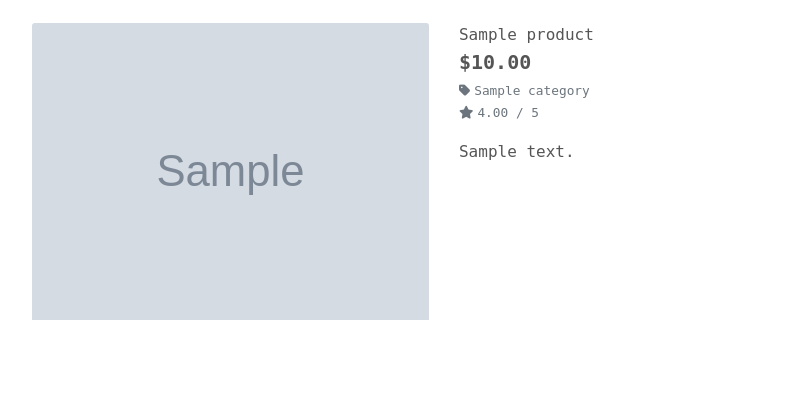
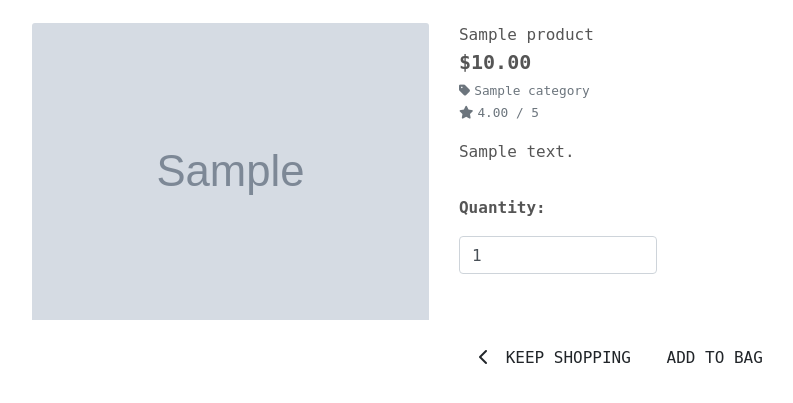
Before and after one commit to Code-Institute-Submissions/crwst, a Django app: page /products/1 in a window 1280 px wide. Shown: the part 189-592 px from the top of the page, without its empty margins (196-989 px from the left). Run offline with Django 3.2, Linux system fonts and the light colour scheme; tables that the repository leaves empty hold one stand-in row (values such as "Sample post"); grey boxes marked "Sample" are stand-in pictures; some libraries are stand-ins or nearby versions.

Commit message:
Add 'add to bag' functionality

```diff
--- a/bag/urls.py
+++ b/bag/urls.py
@@ -2,5 +2,7 @@ from django.urls import path
 from . import views
 
 urlpatterns = [
-    path('', views.view_bag, name='view_bag')
+    path('', views.view_bag, name='view_bag'),
+    path('add/<item_id>/', views.add_to_bag, name='add_to_bag'),
+
 ]
--- a/products/templates/products/product_detail.html
+++ b/products/templates/products/product_detail.html
@@ -47,6 +47,32 @@
                         <small class="text-muted">No Rating</small>
                     {% endif %}
                     <p class="mt-3">{{ product.description }}</p>
+                    <!-- Quantity options -->
+                    <form class="form" action="{% url 'add_to_bag' product.id %}" method="POST">
+                        {% csrf_token %}
+                        <div class="form-row">
+                            <div class="col-12">
+                                <p class="mt-3"><strong>Quantity:</strong></p>
+                                <div class="form-group w-50">
+                                    <div class="input-group">
+                                        <input class="form-control qty_input" type="number" name="quantity" value="1" min="1" max="99" data-item_id="{{ product.id }}" id="id_qty_{{ product.id }}">
+                                    </div>
+                                </div>
+                            </div>
+                            <!-- Add button and return shopping -->
+                            <div class="col-12">
+                                <a href="{% url 'products' %}" class="btn rounded-0 mt-5">
+                                    <span class="icon">
+                                        <i class="fas fa-chevron-left"></i>
+                                    </span>
+                                    <span class="text-uppercase">Keep Shopping</span>
+                                </a>
+                                <input type="submit" class="btn btn-black rounded-0 text-uppercase mt-5" value="Add to Bag">
+                            </div>
+                            <input type="hidden" name="redirect_url" value="{{ request.path }}">
+                        </div>
+                    </form>
+
                 </div>
             </div>
         </div>
```
Also changed, not shown: bag/views.py (+18 -1 lines).
